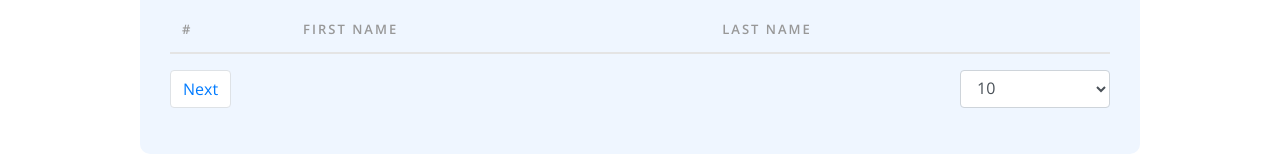
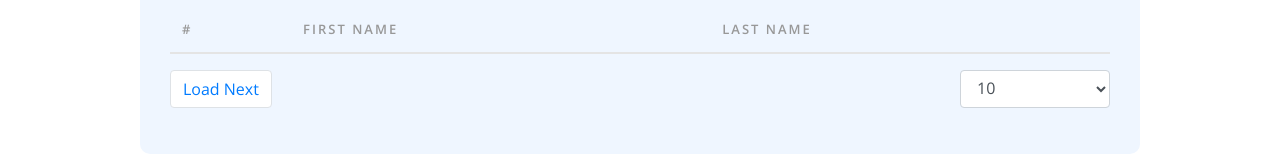
Before and after one commit to alshoja/user-listing, a website: page index.html in a window 1280 px wide. Shown: the part 216-376 px from the top of the page. Drawn offline with nearby package versions, Linux system fonts and the light colour scheme; no server answers.

Commit message:
comments

```diff
--- a/index.html
+++ b/index.html
@@ -70,7 +70,7 @@
           <div class="form_bottom">
             <ul class="pagination">
               <li  id="next" class="page-item">
-                <a class="page-link" onclick="next()" href="#">Next</a>
+                <a class="page-link" onclick="next()" href="#">Load Next</a>
               </li>
             </ul>
             <div class="form-group right">
```
Also changed, not shown: index.js (+7 -3 lines).
